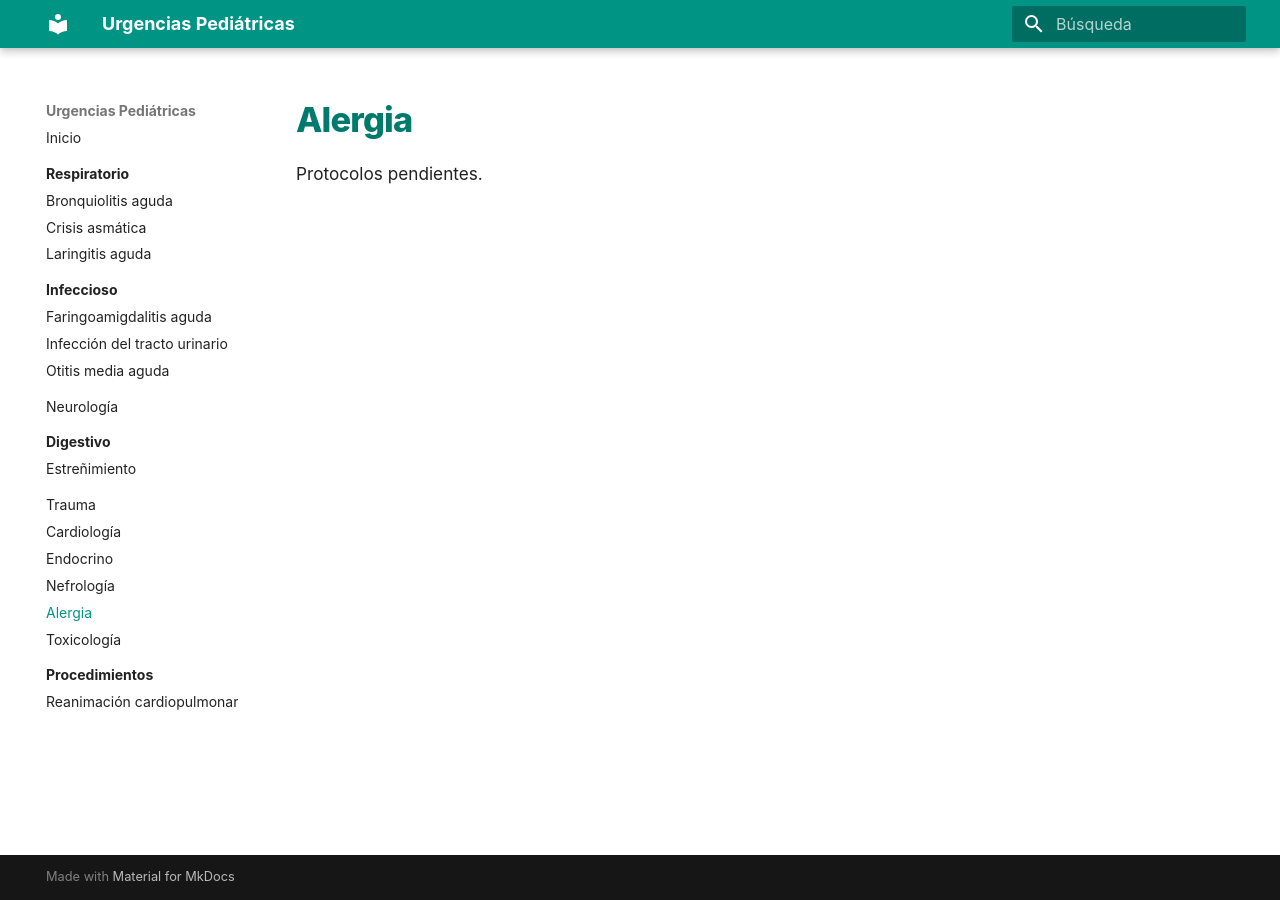
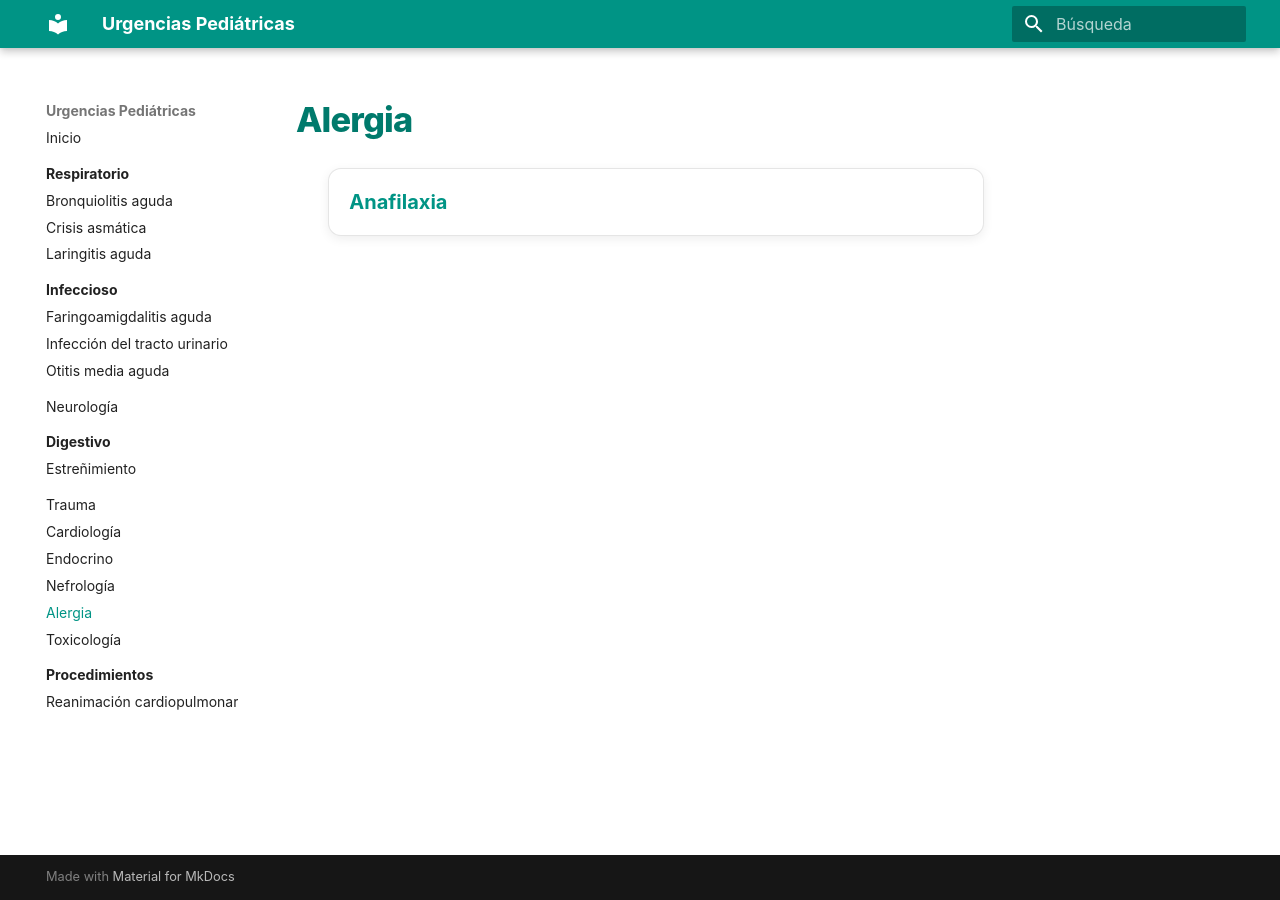
Before and after one commit to gonzaloares/urgencias-pediatricas, an MkDocs documentation site: the page built from docs/alergia/index.md, in a window 1280 px wide. Built offline with MkDocs 1.6.1 and Material for MkDocs 9.7.7, drawn with Linux system fonts in a browser that asks for light colours.

Commit message:
Añade anafilaxia al índice de Alergia

```diff
--- a/docs/alergia/index.md
+++ b/docs/alergia/index.md
@@ -1,3 +1,7 @@
 # Alergia
 
-Protocolos pendientes.
+<div class="protocol-index" markdown="1">
+
+- [Anafilaxia](anafilaxia.md)
+
+</div>
```
